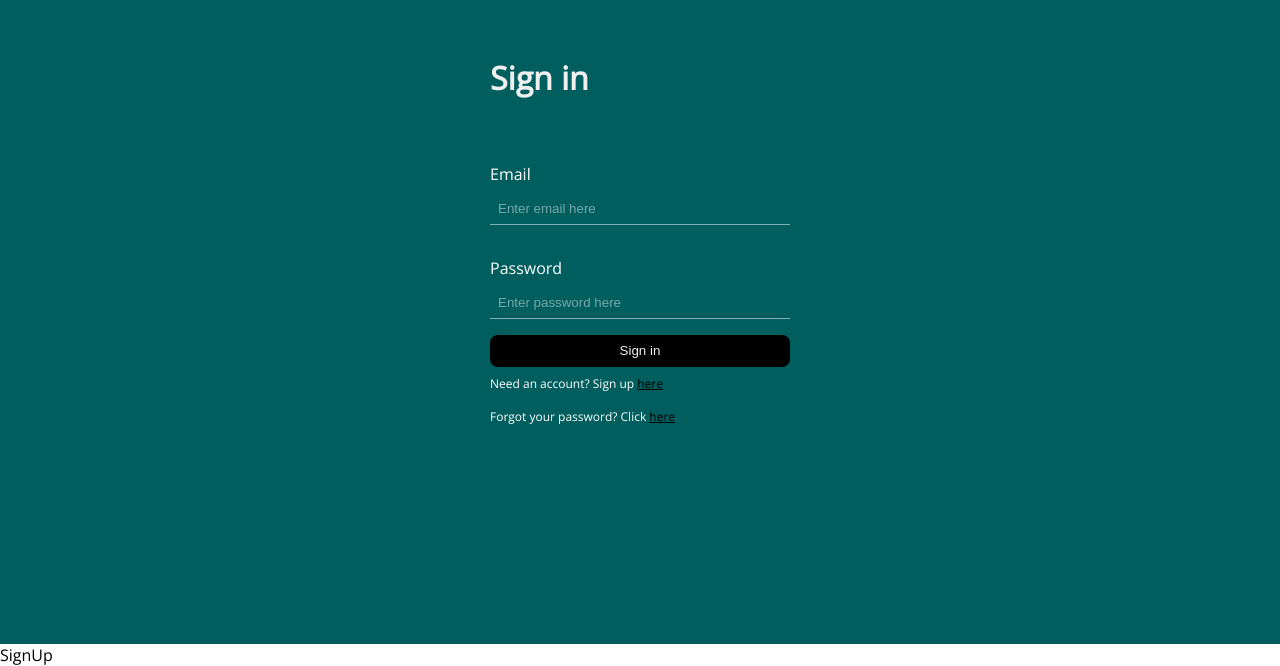
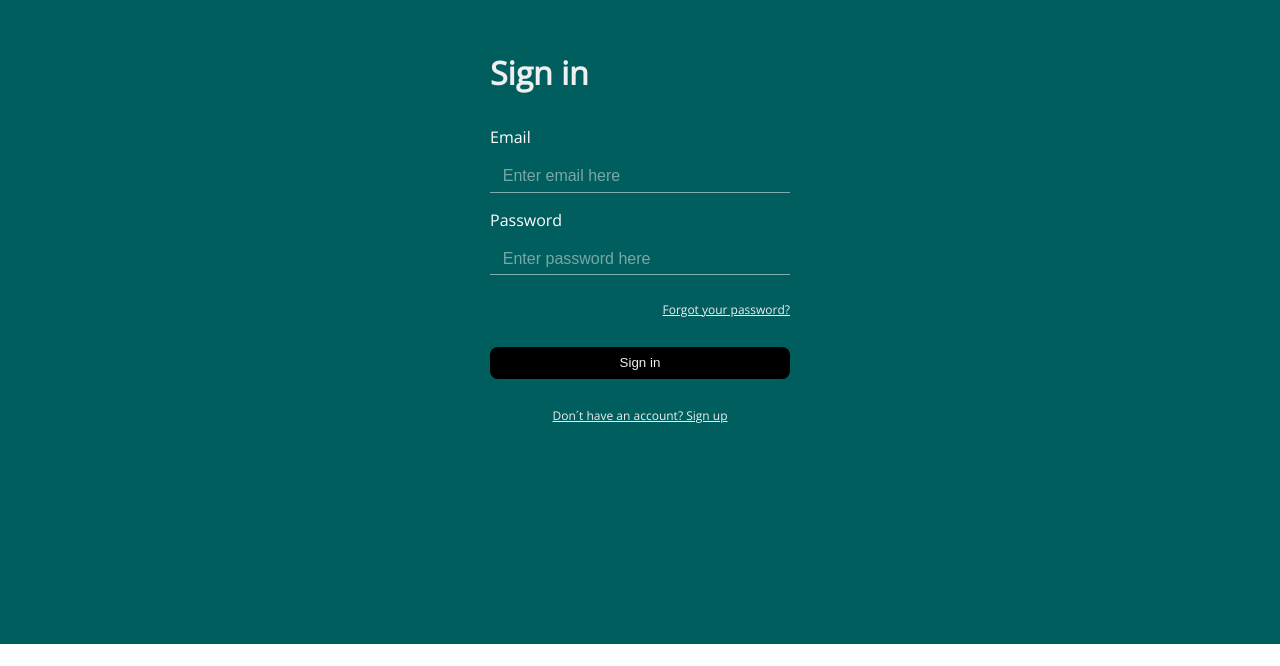
Before and after one commit to bennicodes/budget-buddy, a React (Vite) app: page /sign-up in a window 1280 px wide. Shown: the part 156-822 px from the top of the page. After the commit the page ends 800 px from the top, so only its background shows below. Built offline with nearby package versions, Linux system fonts and the light colour scheme.

Commit message:
added spinner and error message to sign in page and implemented submit logic

```diff
--- a/src/App.jsx
+++ b/src/App.jsx
@@ -106,7 +106,7 @@ function App() {
       <LogIn />
       <header>{/* <Navbar /> */}</header>
       <main>
-        <Outlet />
+        {/* <Outlet /> */}
       </main>
     </>
   );
--- /dev/null
+++ b/src/components/ErrorMessage/ErrorMessage.jsx
@@ -0,0 +1,12 @@
+import styles from "./ErrorMessage.module.css";
+
+const ErrorMessage = ({ message, errorLogo }) => {
+  return (
+    <div className={styles.errorContainer}>
+      <span>{errorLogo}</span>
+      <p className={styles.errorText}>{message}</p>
+    </div>
+  );
+};
+
+export default ErrorMessage;
--- /dev/null
+++ b/src/components/ErrorMessage/ErrorMessage.module.css
@@ -0,0 +1,14 @@
+.errorContainer {
+  width: 100%;
+  height: 100%;
+  display: flex;
+  flex-direction: column;
+  justify-content: center;
+  align-items: center;
+  padding-top: var(--spacing-medium);
+}
+
+.errorText {
+  font-weight: bold;
+  color: var(--error-color);
+}
--- /dev/null
+++ b/src/components/Spinner/Spinner.jsx
@@ -0,0 +1,11 @@
+import styles from "./Spinner.module.css";
+
+const Spinner = () => {
+  return <div className={styles.spinnerContainer}>
+    <div className={`${styles.spinnerCircle} ${styles.spinnerClassName}`}>
+
+    </div>
+  </div>;
+};
+
+export default Spinner;
--- /dev/null
+++ b/src/components/Spinner/Spinner.module.css
@@ -0,0 +1,31 @@
+.spinnerContainer {
+  position: absolute;
+  top: 0;
+  left: 0;
+  width: 100%;
+  height: 100%;
+  background-color: rgba(0, 0, 0, 0.5);
+  display: flex;
+  justify-content: center;
+  align-items: center;
+  z-index: 2;
+}
+.spinnerCircle {
+  width: 64px;
+  height: 64px;
+  border: 0.5rem solid transparent;
+  border-top: 0.5rem solid var(--color-primary);
+  border-radius: 50%;
+  animation: spin ease-in-out infinite 1.25s;
+  animation: name duration timing-function delay iteration-count direction
+    fill-mode;
+}
+
+@keyframes spin {
+  0% {
+    transform: rotate(0deg);
+  }
+  100% {
+    transform: rotate(360deg);
+  }
+}
--- a/src/index.css
+++ b/src/index.css
@@ -25,9 +25,10 @@ button {
   --color-hover: #6c757d;
   --text-color: #000;
   --secondary-text-color: #efeff0;
+  --error-color: #e74c3c;
 
   /* Spacing */
-  --spacing-small: 0.5rem;
+  --spacing-small: 0.8rem;
   --spacing-medium: 1rem;
   --spacing-large: 2rem;
   --spacing-xl: 4rem;
--- a/src/pages/SignIn/SignIn.jsx
+++ b/src/pages/SignIn/SignIn.jsx
@@ -1,29 +1,96 @@
-import { NavLink } from "react-router-dom";
+import { useState } from "react";
+import { NavLink, useNavigate } from "react-router-dom";
+import styles from "./SignIn.module.css";
+// Import components
 import Button from "../../components/Button/Button";
-import styles from "./SignIn.module.css";
+import ErrorMessage from "../../components/ErrorMessage/ErrorMessage";
+import Spinner from "../../components/Spinner/Spinner";
 
 const SignIn = () => {
+  // State variables
+  const [formData, setFormData] = useState({
+    email: "",
+    password: "",
+  });
+  const [error, setError] = useState(null);
+  const [isLoading, setIsLoading] = useState(false);
+
+  const navigate = useNavigate();
+
+  const handleChange = (e) => {
+    const { name, value } = e.target;
+    setFormData((prev) => ({
+      ...prev,
+      [name]: value,
+    }));
+    setError(null);
+  };
+
+  const handleSignIn = async (e) => {
+    e.preventDefault();
+    setError(null);
+
+    const { email, password } = formData;
+    if (!email || !password) {
+      setError("Please fill in all fields.");
+      return;
+    }
+
+    try {
+      setIsLoading(true);
+      // const userCredential = await signInWithEmailAndPassword(
+      //   auth,
+      //   formData.email,
+      //   formData.password
+      // );
+      // const user = userCredential.user;
+      navigate("/");
+      console.log("User successfully signed in:");
+    } catch (error) {
+      setError("Invalid email or password.");
+      console.log("Error signing in:", error.message);
+    }
+  };
+
   return (
     <div className={styles.signInContainer}>
-      <form className={styles.signInForm}>
+      <form className={styles.signInForm} onSubmit={handleSignIn}>
         <h1 className={styles.title}>Sign in</h1>
         <div className={styles.inputsContainer}>
+          {error && (
+            <ErrorMessage className={styles.errorMessage} message={error} />
+          )}
           <div className={styles.inputGroup}>
             <label htmlFor="username">Email</label>
-            <input type="mail" placeholder="Enter email here" />
+            <input
+              type="email"
+              name="email"
+              id="email"
+              placeholder="Enter email here"
+              value={formData.email}
+              onChange={handleChange}
+            />
           </div>
           <div className={styles.inputGroup}>
             <label htmlFor="password">Password</label>
-            <input type="password" placeholder="Enter password here" />
+            <input
+              type="password"
+              name="password"
+              id="password"
+              placeholder="Enter password here"
+              value={formData.password}
+              onChange={handleChange}
+            />
+            <p className={styles.forgotPassword}>
+              <NavLink to="forgot-password">Forgot your password?</NavLink>
+            </p>
           </div>
         </div>
-        <Button className={styles.signInButton}>Sign in</Button>
+        <Button className={styles.signInButton} type="submit">
+          {isLoading ? <Spinner /> : "Sign in"}
+        </Button>
         <p className={styles.signUp}>
-          Need an account? Sign up <NavLink to="/sign-up">here</NavLink>
-        </p>
-        <p className={styles.forgotPassword}>
-          Forgot your password? Click{" "}
-          <NavLink to="forgot-password">here</NavLink>
+          <NavLink to="/sign-up">Don´t have an account? Sign up</NavLink>
         </p>
       </form>
     </div>
--- a/src/pages/SignIn/SignIn.module.css
+++ b/src/pages/SignIn/SignIn.module.css
@@ -17,12 +17,12 @@
 }
 .signInForm .title {
   color: var(--secondary-text-color);
-  margin-bottom: var(--spacing-xl);
+  margin-bottom: var(--spacing-large);
 }
 .inputsContainer {
   display: flex;
   flex-direction: column;
-  gap: var(--spacing-large);
+  gap: var(--spacing-medium);
 }
 
 .inputGroup {
@@ -43,6 +43,7 @@
   border: none;
   border-bottom: 1px solid hsla(0, 0%, 100%, 0.5);
   padding: 0 var(--spacing-small);
+  font-size: var(--font-size-base);
 }
 .inputGroup input:focus {
   outline: none;
@@ -51,29 +52,33 @@
   color: var(--secondary-text-color);
   opacity: 0.5;
 }
-
-.forgotPassword,
+.signUp,
+.forgotPassword {
+  width: 100%;
+  color: var(--secondary-text-color);
+  font-size: var(--font-size-small);
+  padding: var(--spacing-small) 0;
+}
 .signUp {
-  width: 100%;
-  color: white;
-  padding: var(--spacing-small) 0;
-  font-size: var(--font-size-small);
+  text-align: center;
 }
-.signInButton {
-  min-width: 100%;
-  background-color: var(--secondary-button-color);
-  color: var(--secondary-text-color);
-  margin-top: var(--spacing-medium);
+.forgotPassword {
+  text-align: end;
 }
-
 .forgotPassword a,
 .signUp a {
-  color: var(--text-color);
+  color: var(--secondary-text-color);
   text-decoration: underline;
 }
-
 .forgotPassword a:hover,
 .signUp a:hover {
   color: var(--color-hover);
   cursor: pointer;
 }
+
+.signInButton {
+  min-width: 100%;
+  background-color: var(--secondary-button-color);
+  color: var(--secondary-text-color);
+  margin: var(--spacing-medium) 0;
+}
--- a/src/pages/SignUp/SignUp.jsx
+++ b/src/pages/SignUp/SignUp.jsx
@@ -1,7 +1,11 @@
 import styles from "./SignUp.module.css";
 
 const SignUp = () => {
-  return <div>SignUp</div>;
+  return <div className={styles.signUpFormContainer}>
+    <form className={styles.signUpForm}>
+
+    </form>
+  </div>;
 };
 
 export default SignUp;
--- a/src/pages/SignUp/SignUp.module.css
+++ b/src/pages/SignUp/SignUp.module.css
@@ -0,0 +1,4 @@
+.signUpFormContainer {
+}
+.signUpForm {
+}
```
Also changed, not shown: 1 other file (tests, documents, lock files or other folders).
